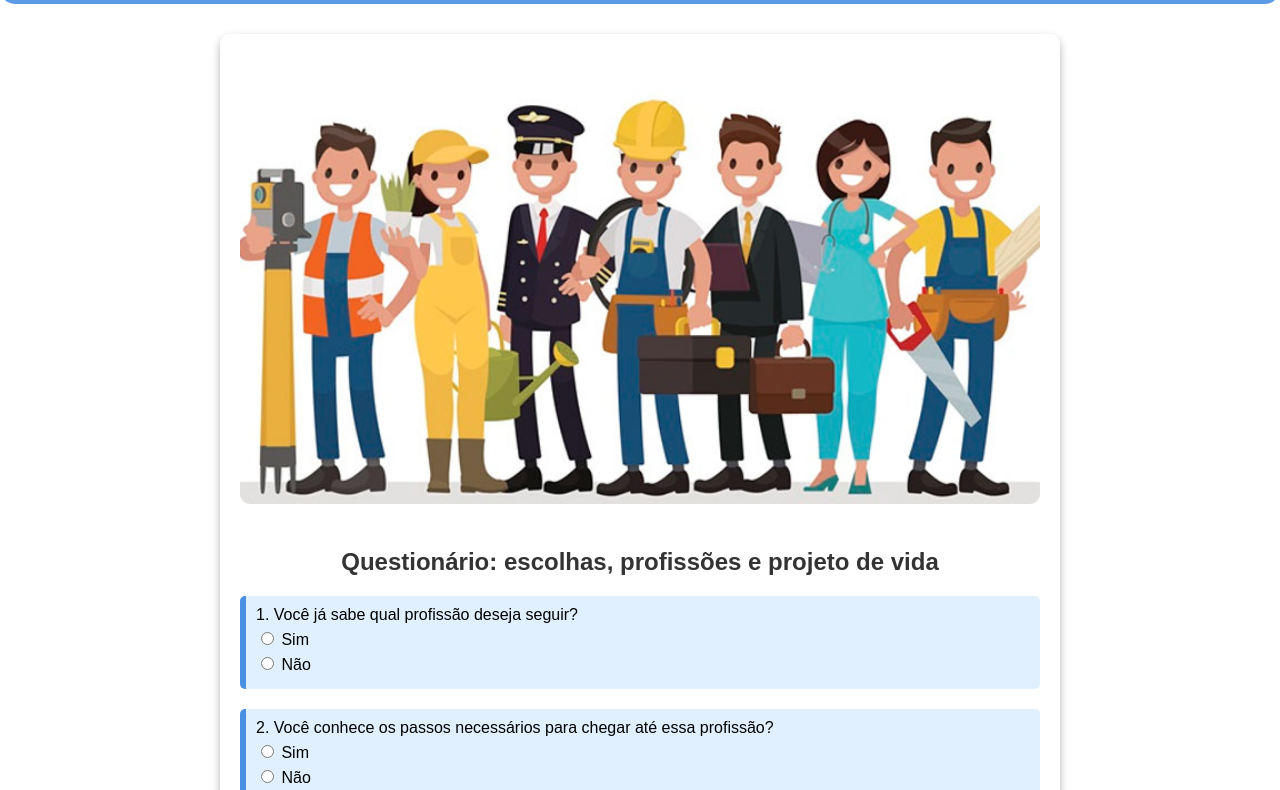
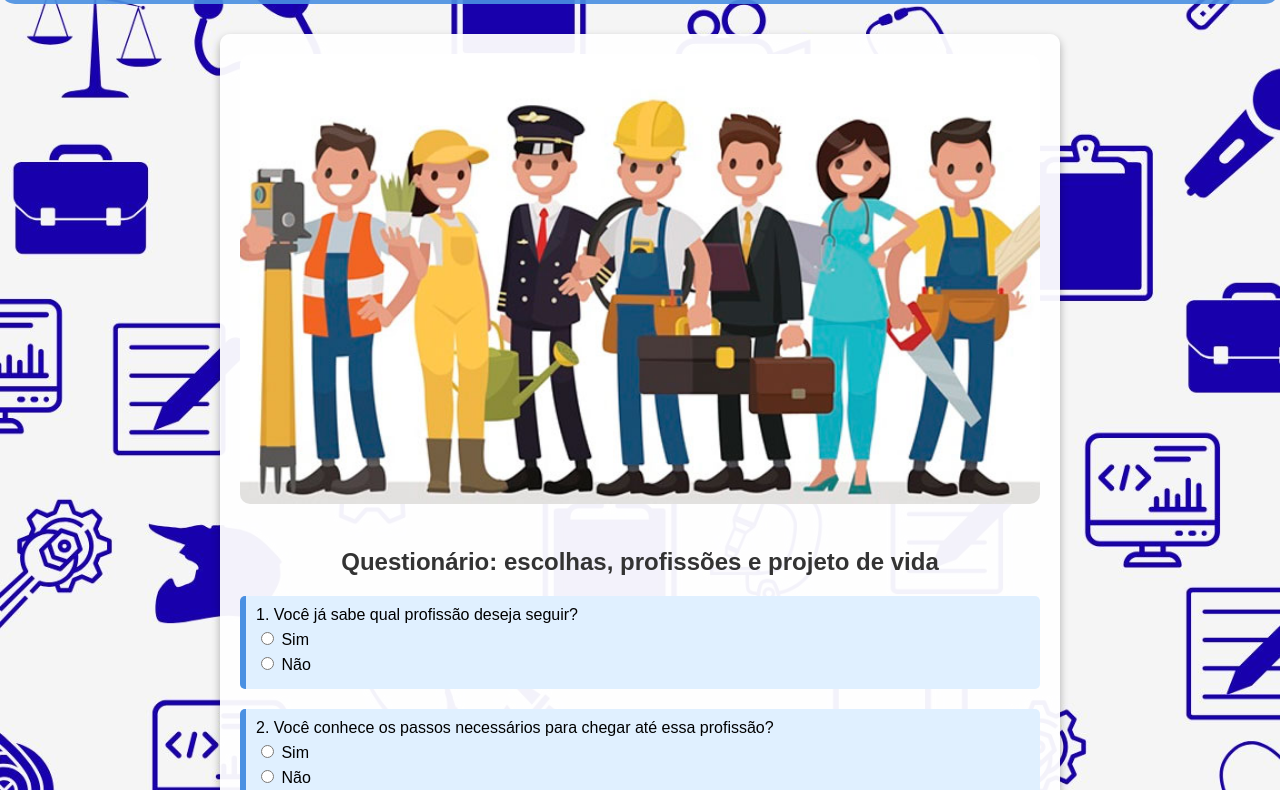
Before and after one commit to calvinspace0-cmyk/Projeto_Question-rio, a plain HTML site: page index.html in a window 1280 px wide. Shown: the part 74-864 px from the top of the page. Drawn offline with Linux system fonts and the light colour scheme.

Commit message:
Update estilo.css

```diff
--- a/estilo.css
+++ b/estilo.css
@@ -3,7 +3,7 @@ body {
   margin: 0;
   padding: 0;
 
-  background-image: url("img/Design sem nome.jpg");
+  background-image: url("Design sem nome.jpg");
   background-size: cover;
   background-position: center;
   background-repeat: no-repeat;
```
